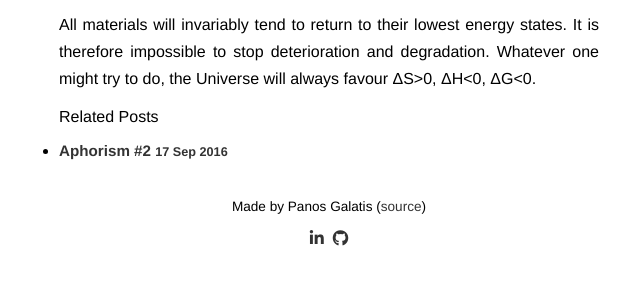
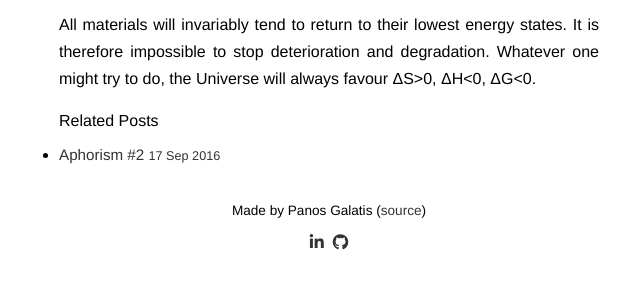
Before and after one commit to pgalatis/pgalatis.github.io, a Jekyll site: the page built from _posts/2016-09-17-Aphorism#1.markdown, in a window 1280 px wide. Shown: the part 372-661 px from the top of the page, without its empty margins (311-951 px from the left). Built offline with Jekyll 4.4.1, drawn with Linux system fonts in a browser that asks for light colours; nearby versions of some CDN libraries.

Commit message:
Various changes

```diff
--- a/css/style.css
+++ b/css/style.css
@@ -103,6 +103,7 @@ header[role="banner"]:after {
 aside.related {
   text-align: left;
   font-size: 1rem;
+  margin-top: 20px;
 }
 
 aside.related h2 {
@@ -110,11 +111,12 @@ aside.related h2 {
   text-align: left;
 }
 
-aside.related h3 {
+aside.related ul.related-posts h3 {
   font-size: .95rem;
+  font-weight: 300;
 }
 
-aside.related ul {
+aside.related ul.related-posts {
   list-style-type: none
   font-weight: 300;
   margin-left: 0;
```
